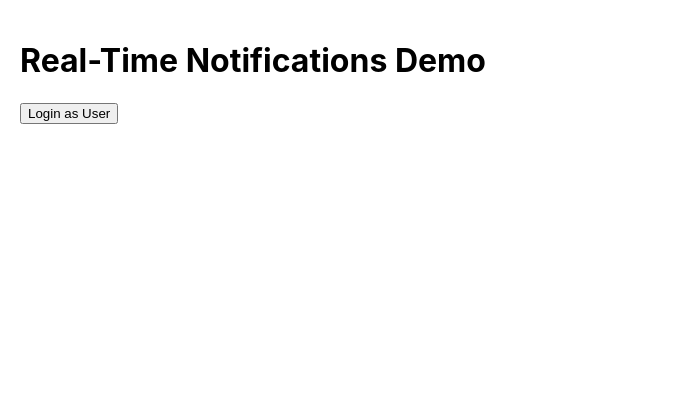
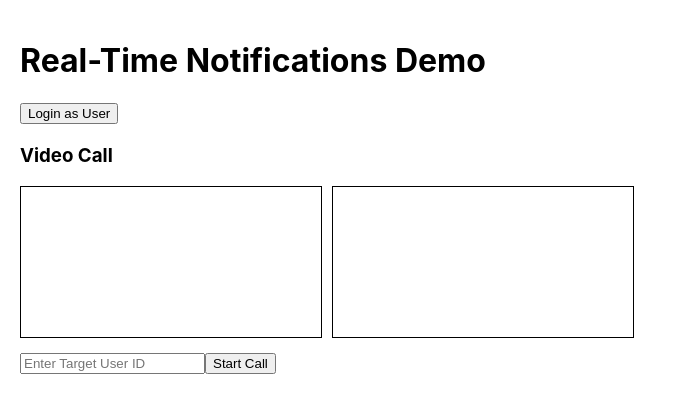
Before and after one commit to HaiderMalik12/frontend-react-websocket-example, a React (Create React App) app: page / in a window 1280 px wide. Shown: the top 412 px of the page, without its empty margins (0-677 px from the left). Built offline with nearby package versions, Linux system fonts and the light colour scheme.

Commit message:
completed webRTC

```diff
--- a/src/App.js
+++ b/src/App.js
@@ -3,6 +3,7 @@ import socket from './socket';
 import { ToastContainer } from 'react-toastify';
 import 'react-toastify/dist/ReactToastify.css';
 import NotificationListener from './components/NotificationListener';
+import VideoCall from './components/VideoCall';
 
 function App() {
   // Simulate logged-in user
@@ -10,7 +11,7 @@ function App() {
 
   // Simulated login
   const handleLogin = () => {
-    const fakeUser = { id: '929c1838-dbab-4344-9446-1bf391a60d90', name: 'Haider' };
+    const fakeUser = { id: prompt('Enter the user ID'), name: 'Name User' };
     setUser(fakeUser);
   };
 
@@ -18,7 +19,7 @@ function App() {
     if (user) {
       // Connect to socket after login
       socket.connect();
-      socket.emit('register', user.id);
+      socket.emit('register', { userId: user.id});
 
       console.log('User connected to socket:', user.id);
 
@@ -40,6 +41,7 @@ function App() {
 
       <NotificationListener/>
       <ToastContainer position="top-right" autoClose={4000} />
+      <VideoCall user={user} />
     </div>
   );
 }
--- /dev/null
+++ b/src/components/VideoCall.js
@@ -0,0 +1,140 @@
+import React,  {useState, useEffect, useRef } from 'react';
+import socket from '../socket';
+
+const VideoCall = ({user}) => {
+    const localVideoRef = useRef(null);
+    const remoteVideoRef = useRef(null);
+    const peerConnectionRef = useRef(null);
+    const [targetUserId, setTargetUserId] = useState('');
+    const [inCall, setInCall] = useState(false);
+
+
+    useEffect(() => {
+
+        if (!user) return;
+
+        //Handle the incoming call
+        socket.on('incoming-call', async ({from, offer}) => {
+            console.log('Incoming call from:', from);
+
+            await setupLocalStream();
+
+            peerConnectionRef.current = createPeerConnection(from);
+
+            await  peerConnectionRef.current.setRemoteDescription(new RTCSessionDescription(offer));
+            const answer = await peerConnectionRef.current.createAnswer();
+            await peerConnectionRef.current.setLocalDescription(answer);
+
+            socket.emit('answer-call', { targetUserId: from, answer });
+
+            setInCall(true);
+        });
+
+        socket.on('call-answered', async ({ answer, from }) => {
+            console.log('Call answered by', from);
+            await peerConnectionRef.current.setRemoteDescription(new RTCSessionDescription(answer));
+            setInCall(true);
+        });
+
+        socket.on('ice-candidate', async ({ candidate, from}) => {
+
+            console.log('Received ICE candidate from', from);
+            try {
+                await peerConnectionRef.current.addIceCandidate(new RTCIceCandidate(candidate));
+            } catch (e) {
+                console.error('Error adding received ice candidate', e);
+            }
+        });
+
+        return () => {
+            socket.off('incoming-call');
+            socket.off('call-answered');
+            socket.off('ice-candidate');
+        };
+
+    },[user])
+
+
+    const setupLocalStream = async () => {
+        try {
+            const stream = await navigator.mediaDevices.getUserMedia({ video: true, audio: true });
+            localVideoRef.current.srcObject = stream;
+            console.log('Local stream set up');
+            return stream;
+        } catch (error) {
+            console.error('Error accessing media devices.', error);
+        }
+    }
+
+    const createPeerConnection = (remoteUserId) => {
+        const pc = new RTCPeerConnection({
+            iceServers: [
+                { urls: 'stun:stun.l.google.com:19302' } // FOR NAT TRAVERSAL
+            ]
+        });
+
+        // Add local tracks
+        localVideoRef.current.srcObject.getTracks().forEach(track => {
+            pc.addTrack(track, localVideoRef.current.srcObject);
+        });
+
+        // Remote stream
+
+        pc.ontrack = (event) => {
+            console.log('Remote track received');
+            remoteVideoRef.current.srcObject = event.streams[0];
+        };
+
+        // ICE candidates
+        pc.onicecandidate = (event) => {
+            if (event.candidate) {
+                socket.emit('ice-candidate', { targetUserId: remoteUserId, candidate: event.candidate });
+            }
+        };
+
+        return pc;
+    }
+
+    const startCall = async () => {
+        if (!targetUserId) {
+            alert('Please enter a target user ID');
+            return;
+        }
+
+        await setupLocalStream();
+        peerConnectionRef.current = createPeerConnection(targetUserId);
+
+        const offer = await peerConnectionRef.current.createOffer();
+        await peerConnectionRef.current.setLocalDescription(offer);
+
+        socket.emit('call-user', { targetUserId, offer });
+
+        console.log('Call started to', targetUserId);
+    }
+
+    return(
+        <div style={{marginTop: '20px'}}>
+            <h3>Video Call</h3>
+            <div>
+            <video ref={localVideoRef} autoPlay muted style={{width:300, border: '1px solid black'}}/>
+            <video ref={remoteVideoRef} autoPlay muted style={{width:300, border: '1px solid black', marginLeft:'10px'}}/>
+            </div>
+
+            {!inCall && (
+            <div style={{marginTop: '10px'}}>
+                <input
+                    type="text"
+                    placeholder="Enter Target User ID"
+                    value={targetUserId}
+                    onChange={(e) => setTargetUserId(e.target.value)}
+                />
+                <button onClick={startCall}> Start Call</button>
+            </div>
+            )}
+        </div>
+    )
+
+}
+
+
+export default VideoCall;
```
